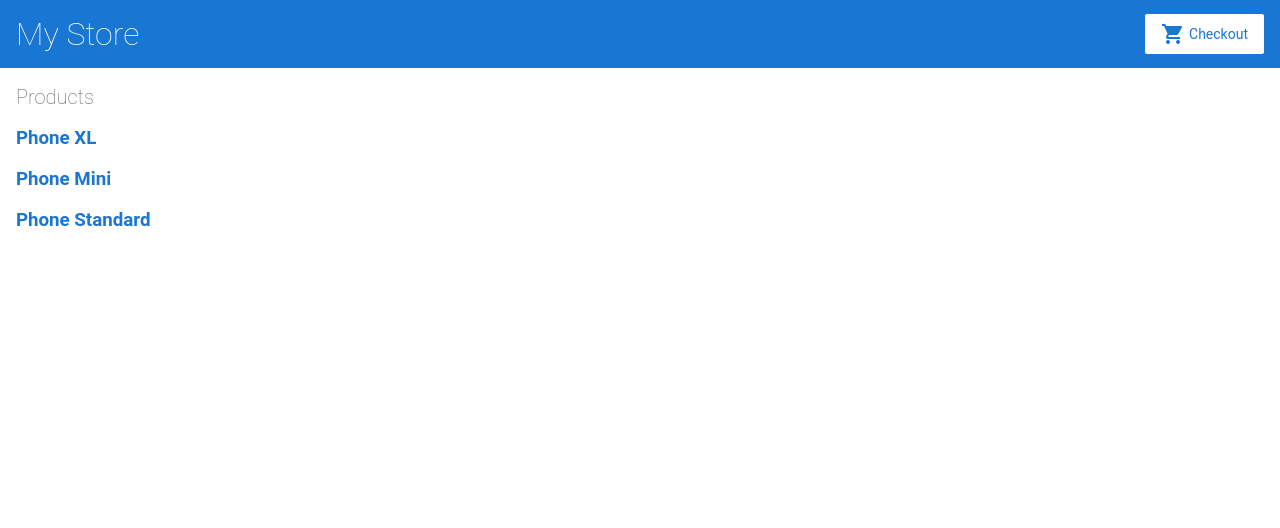
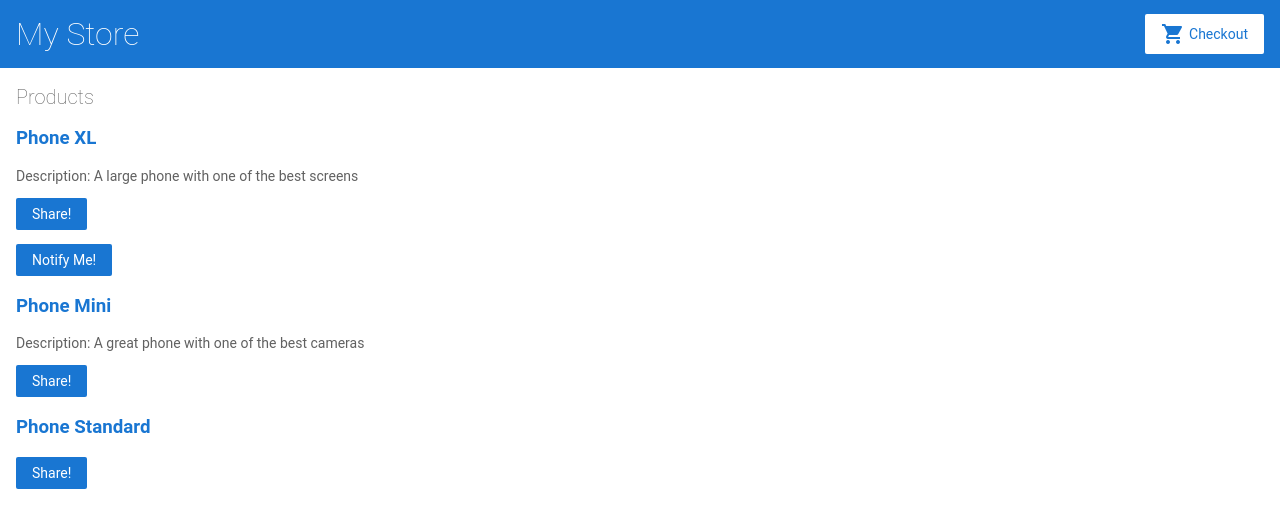
Before and after one commit to Razvan-Pricop/angular-io-tutorial, an Angular app: page / in a window 1280 px wide. Shown: the top 528 px of the page. Built offline with nearby package versions, Linux system fonts and the light colour scheme.

Commit message:
2 files modified, 3 added

```diff
--- a/src/app/app.module.ts
+++ b/src/app/app.module.ts
@@ -6,6 +6,7 @@ import { ReactiveFormsModule } from '@angular/forms';
 import { AppComponent } from './app.component';
 import { TopBarComponent } from './top-bar/top-bar.component';
 import { ProductListComponent } from './product-list/product-list.component';
+import { ProductAlertComponent } from './product-alert/product-alert.component';
 
 @NgModule({
   imports: [
@@ -18,7 +19,8 @@ import { ProductListComponent } from './product-list/product-list.component';
   declarations: [
     AppComponent,
     TopBarComponent,
-    ProductListComponent
+    ProductListComponent,
+    ProductAlertComponent
   ],
   bootstrap: [ AppComponent ]
 })
--- /dev/null
+++ b/src/app/product-alert/product-alert.component.html
@@ -0,0 +1,3 @@
+<p *ngIf="product.price > 700">
+  <button>Notify Me!</button>
+</p>
--- /dev/null
+++ b/src/app/product-alert/product-alert.component.ts
@@ -0,0 +1,18 @@
+import { Component, OnInit, Input, Output, EventEmitter } from '@angular/core';
+
+@Component({
+  selector: 'app-product-alert',
+  templateUrl: './product-alert.component.html',
+  styleUrls: ['./product-alert.component.css']
+})
+export class ProductAlertComponent implements OnInit {
+
+  @Input() product;
+  @Output() notify = new EventEmitter();
+
+  constructor() { }
+
+  ngOnInit() {
+  }
+
+}
--- a/src/app/product-list/product-list.component.html
+++ b/src/app/product-list/product-list.component.html
@@ -2,7 +2,11 @@
 
 <div *ngFor="let product of products">
   <h3><a [title]="product.name + ' details'">{{ product.name }}</a></h3>
+  <p *ngIf="product.description">Description: {{ product.description }}</p>
+  <button (click)="share()">Share!</button>
+  <app-product-alert [product]="product"></app-product-alert>
 </div>
+
 
 
 <!--
```
Also changed, not shown: src/app/product-alert/product-alert.component.css (added).
